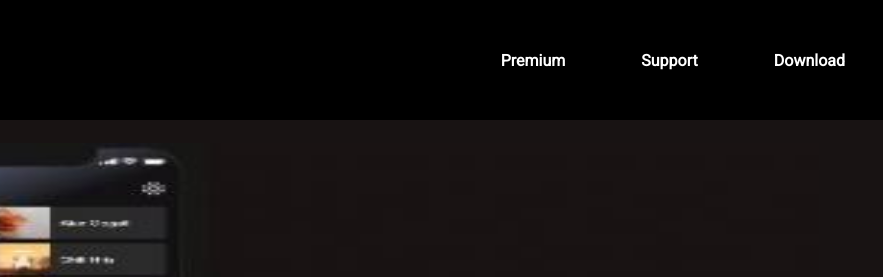
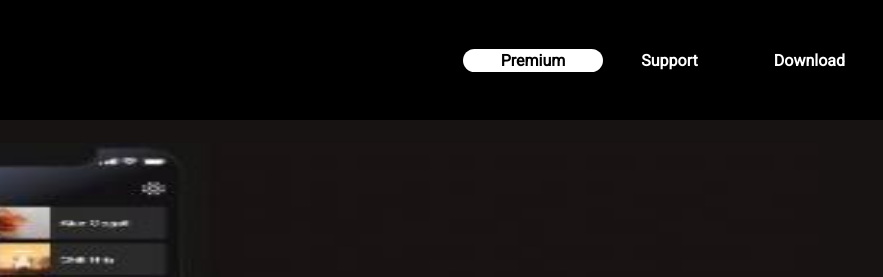
Before and after one commit to SidKad2003/SpotifyStaticLandingPage, a plain HTML site: page index.html in a window 1280 px wide. In both pictures the pointer is over the element "Premium". Shown: the top 277 px of the page, 397-1280 px from the left. Drawn offline with Linux system fonts and the light colour scheme.

Commit message:
Update assets.CSS

```diff
--- a/assets.CSS
+++ b/assets.CSS
@@ -44,7 +44,29 @@ body{
     padding: 2px 38px;
     position: relative;
     font-weight: 800;
+}
+.header_rgt {
+    color: white;
+    padding: 2px 38px;
+    position: relative;
+    font-weight: 800;
+}
 
+.header_rgt:hover {
+    background-color: white;
+    color: black;
+    border-radius: 20px;
+    transition: all 0.5s ease-in-out;
+    cursor: pointer;
+}
+
+#logo:hover,
+#logo_bottom:hover {
+    cursor: pointer;
+}
+.hum:hover{
+    text-decoration: underline;
+    cursor: pointer;
 }
 
   /* nav menu button */
```
